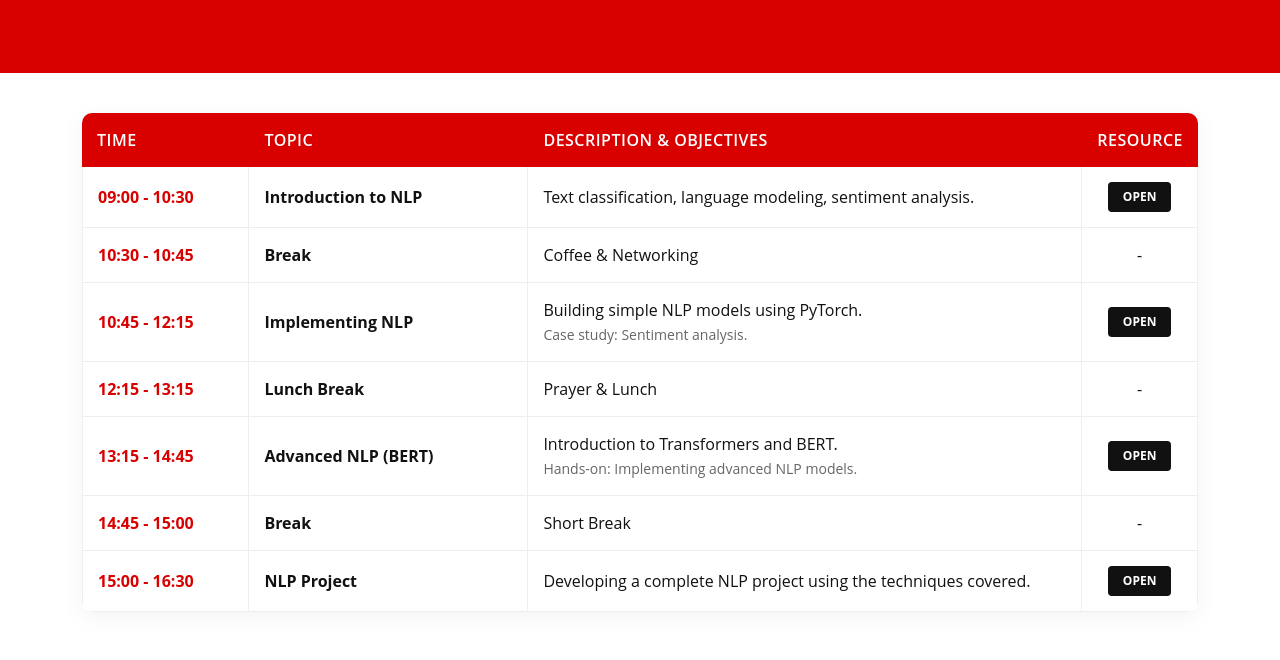
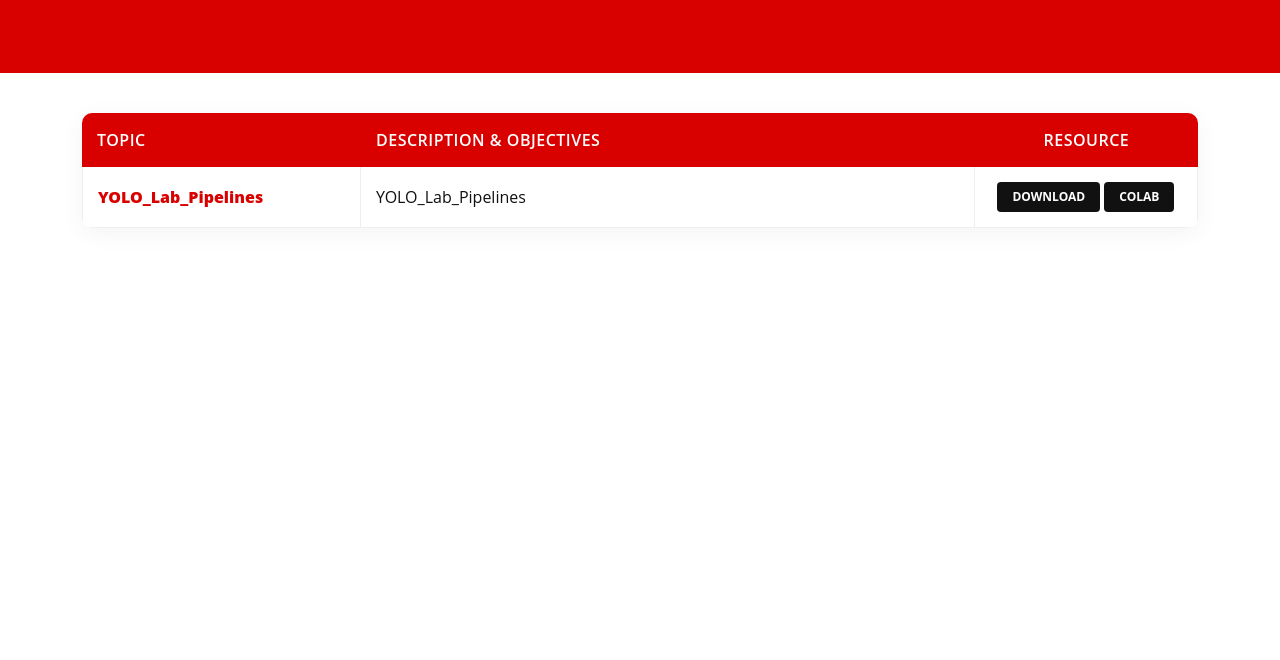
Before and after one commit to KAUST-Academy/ARAMCO_Training_2025_Intro_To_AI, a plain HTML site: page day4.html in a window 1280 px wide. Shown: the part 205-865 px from the top of the page. After the commit the page ends 800 px from the top, so only its background shows below. Drawn offline with Linux system fonts and the light colour scheme.

Commit message:
Add YOLO lab notebook and update Day 4 schedule

```diff
--- a/day4.html
+++ b/day4.html
@@ -36,8 +36,8 @@
   <main id="main">
     <div class="breadcrumbs animate-up">
       <div class="container">
-        <h2>Day 4: Natural Language Processing (NLP)</h2>
-        <p>Overview of NLP, Transformers, BERT, and advanced applications.</p>
+        <h2>Day 4: Object Detection and NLP</h2>
+        <p>NLp.</p>
       </div>
     </div>
 
@@ -46,57 +46,25 @@
         <table class="custom-table">
           <thead>
             <tr>
-              <th scope="col" style="width: 15%">Time</th>
               <th scope="col" style="width: 25%">Topic</th>
               <th scope="col">Description & Objectives</th>
-              <th scope="col" style="width: 10%; text-align: center;">Resource</th>
+              <th scope="col" style="width: 20%; text-align: center;">Resource</th>
             </tr>
           </thead>
           <tbody>
+
+
             <tr>
-              <td>09:00 - 10:30</td>
-              <td><strong>Introduction to NLP</strong></td>
-              <td>Text classification, language modeling, sentiment analysis.</td>
-              <td class="text-center"><a href="#" class="table-btn">Open</a></td>
+              <td><strong>YOLO_Lab_Pipelines</strong></td>
+              <td>YOLO_Lab_Pipelines<br></td>
+              <td class="text-center">
+                <a href="https://github.com/KAUST-Academy/ARAMCO_Training_2025_Intro_To_AI/raw/main/Labs/Day_4/YOLO_Lab_Pipelines.ipynb"
+                  class="table-btn" download>Download</a>
+                <a href="https://colab.research.google.com/github/KAUST-Academy/ARAMCO_Training_2025_Intro_To_AI/blob/main/Labs/Day_4/YOLO_Lab_Pipelines.ipynb"
+                  class="table-btn">Colab</a>
+              </td>
             </tr>
-            <tr>
-              <td>10:30 - 10:45</td>
-              <td><strong>Break</strong></td>
-              <td>Coffee & Networking</td>
-              <td class="text-center">-</td>
-            </tr>
-            <tr>
-              <td>10:45 - 12:15</td>
-              <td><strong>Implementing NLP</strong></td>
-              <td>Building simple NLP models using PyTorch.<br><small style="color: #666">Case study: Sentiment
-                  analysis.</small></td>
-              <td class="text-center"><a href="#" class="table-btn">Open</a></td>
-            </tr>
-            <tr>
-              <td>12:15 - 13:15</td>
-              <td><strong>Lunch Break</strong></td>
-              <td>Prayer & Lunch</td>
-              <td class="text-center">-</td>
-            </tr>
-            <tr>
-              <td>13:15 - 14:45</td>
-              <td><strong>Advanced NLP (BERT)</strong></td>
-              <td>Introduction to Transformers and BERT.<br><small style="color: #666">Hands-on: Implementing advanced
-                  NLP models.</small></td>
-              <td class="text-center"><a href="#" class="table-btn">Open</a></td>
-            </tr>
-            <tr>
-              <td>14:45 - 15:00</td>
-              <td><strong>Break</strong></td>
-              <td>Short Break</td>
-              <td class="text-center">-</td>
-            </tr>
-            <tr>
-              <td>15:00 - 16:30</td>
-              <td><strong>NLP Project</strong></td>
-              <td>Developing a complete NLP project using the techniques covered.</td>
-              <td class="text-center"><a href="#" class="table-btn">Open</a></td>
-            </tr>
+
           </tbody>
         </table>
       </div>
```
Also changed, not shown: 1 other file.
